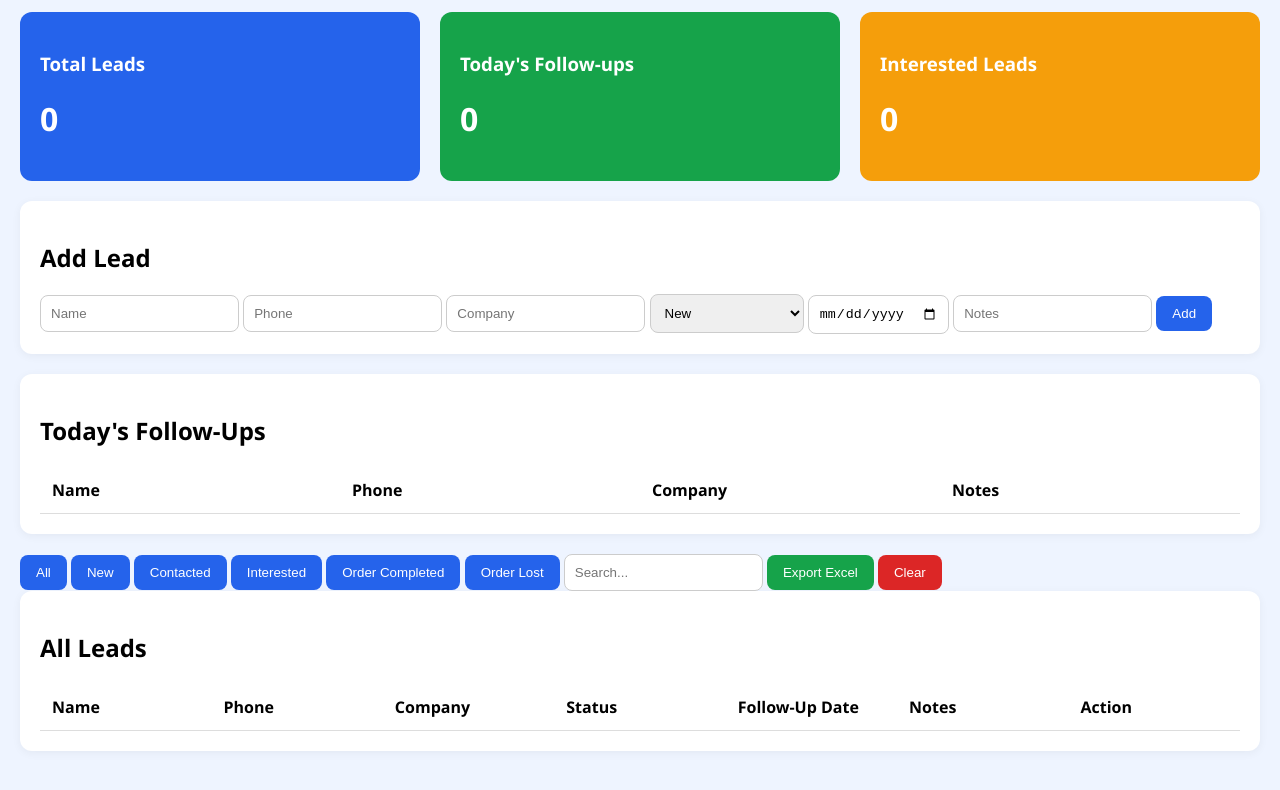
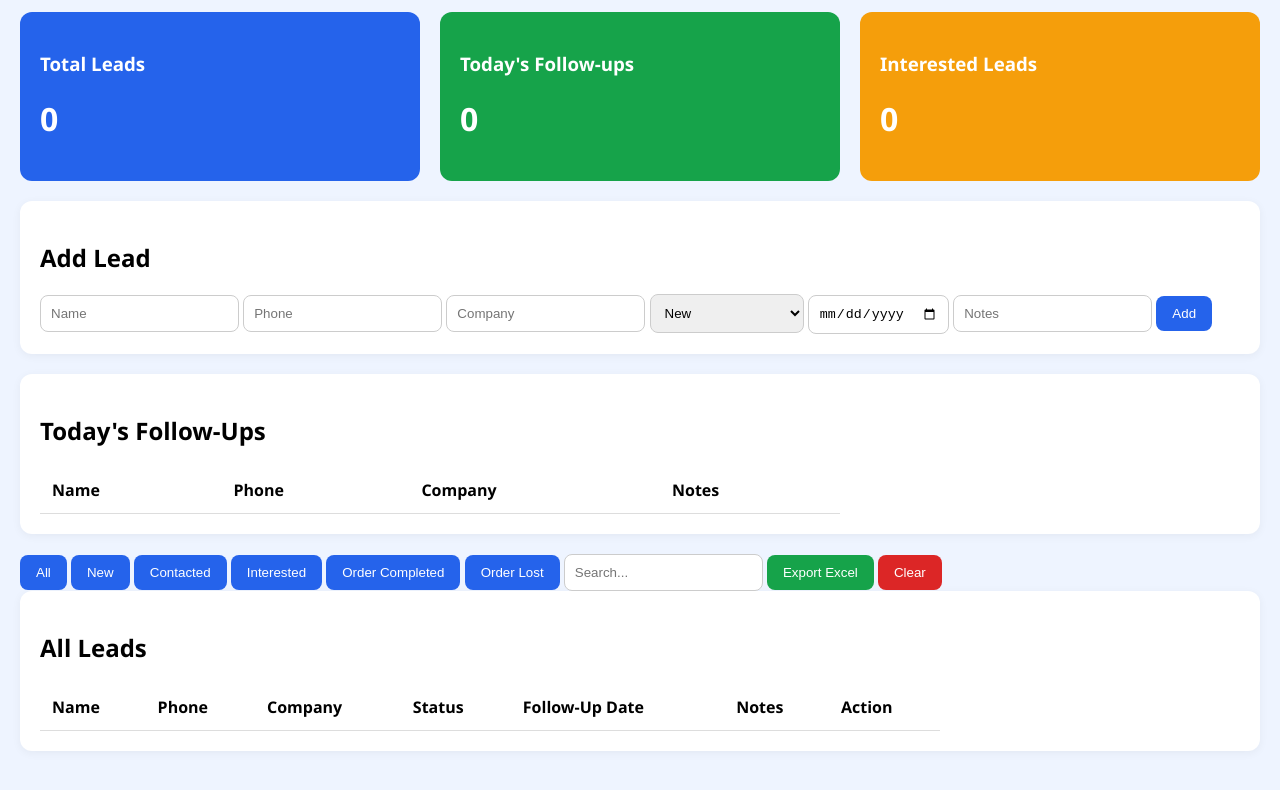
Before and after one commit to mannat2003-cloud/Cloud-Tech-CRM, a website: page public/index.html in a window 1280 px wide. Shown: the part 144-934 px from the top of the page. Drawn offline with nearby package versions, Linux system fonts and the light colour scheme; no server answers; sample sign-in values are in the browser's storage; a script that the page names is missing.

Commit message:
fix table layout

```diff
--- a/public/index.html
+++ b/public/index.html
@@ -68,7 +68,24 @@ table {
   min-width: 800px;
   border-collapse: collapse;
 }
+/* FORCE TABLE SCROLL FIX */
 
+.table-wrapper {
+  width: 100%;
+  overflow-x: auto;
+  display: block;
+}
+
+.table-wrapper table {
+  min-width: 900px !important;
+  width: auto !important;
+  border-collapse: collapse;
+}
+
+/* REMOVE SHRINKING */
+.card {
+  overflow: hidden;
+}
 body {
   overflow-x: hidden;
 }
@@ -116,10 +133,11 @@ body {
     }
 
     tr:hover { background:#f1f5ff; }
-    table {
-  width: 100%;
+
+    .table-wrapper table {
+  min-width: 900px;
+  width: auto;
   border-collapse: collapse;
-  table-layout: fixed;   /* important */
 }
 th, td {
   padding: 12px;
```
